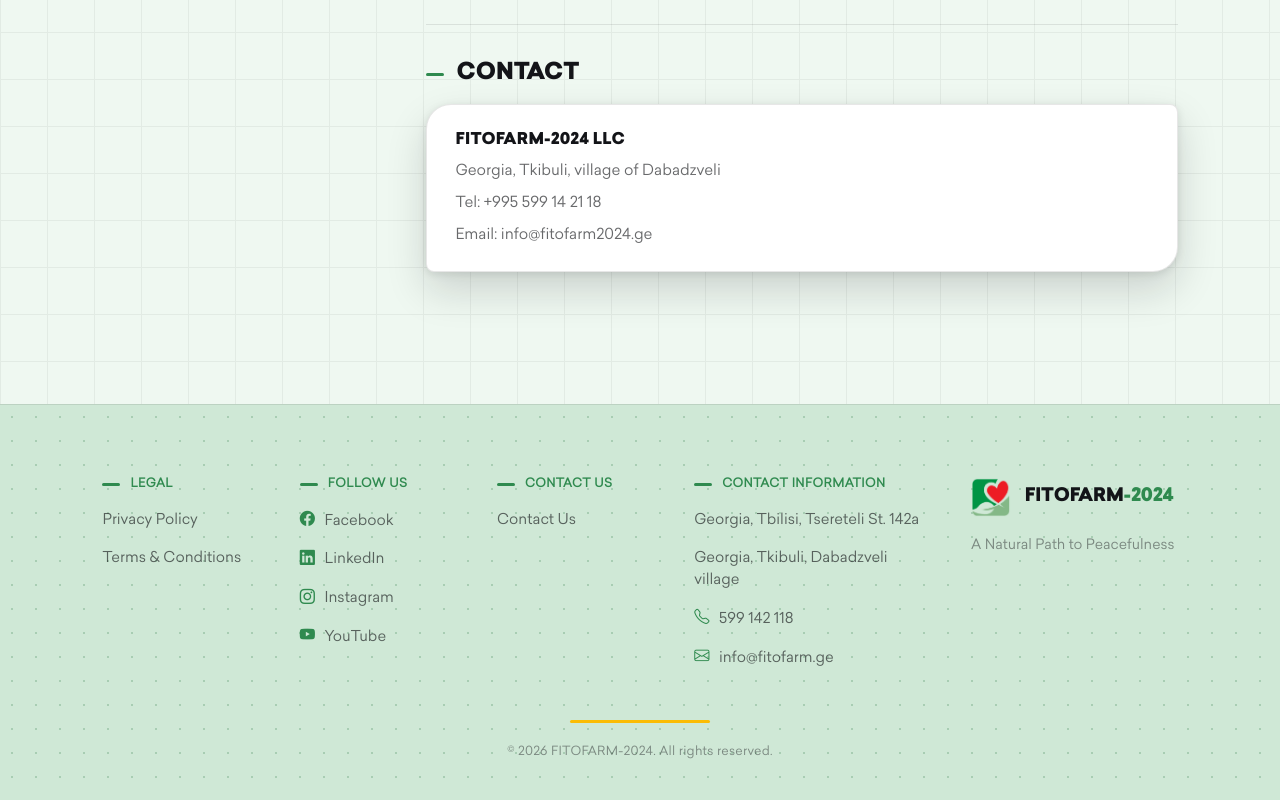
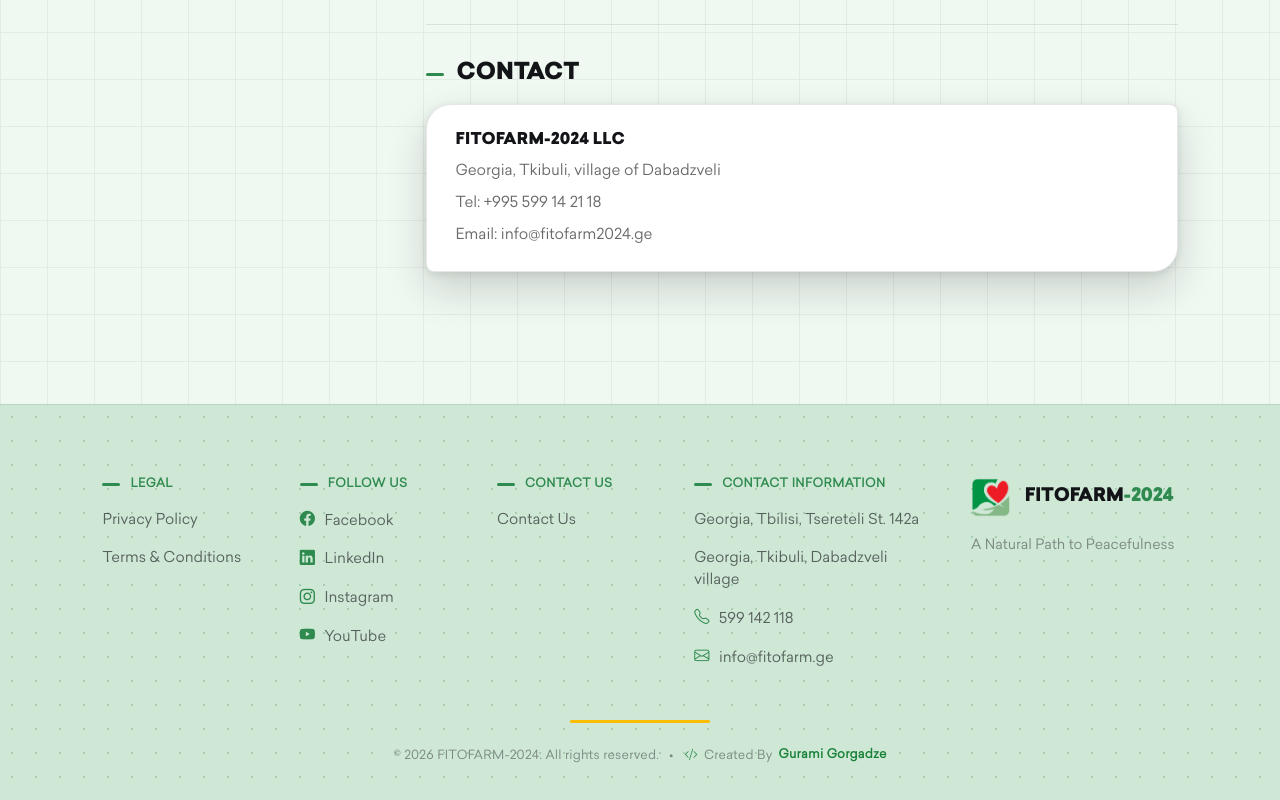
Before and after one commit to GuramiGorgadze/FITOFARM-2024, a React (Vite) app in the folder client/: page /terms in a window 1280 px wide. Shown: the part 1698-2498 px from the top of the page. Built offline with nearby package versions, Linux system fonts and the light colour scheme.

Commit message:
added credits

```diff
--- a/client/src/language/locales/de.json
+++ b/client/src/language/locales/de.json
@@ -194,6 +194,9 @@
     "contact": "Kontakt",
     "infoTitle": "Kontaktinformationen",
     "slogan": "Der natürliche Weg zum Wohlbefinden",
-    "copyright": "© {{year}} FITOFARM-2024. Alle Rechte vorbehalten."
+    "copyright": "© {{year}} FITOFARM-2024. Alle Rechte vorbehalten.",
+    "createdBy": "Erstellt Von",
+    "name": "Gurami Gorgadze",
+    "tail": ""
   }
 }
--- a/client/src/language/locales/en.json
+++ b/client/src/language/locales/en.json
@@ -191,6 +191,9 @@
     "contact": "Contact Us",
     "infoTitle": "Contact Information",
     "slogan": "A Natural Path to Peacefulness",
-    "copyright": "© {{year}} FITOFARM-2024. All rights reserved."
+    "copyright": "© {{year}} FITOFARM-2024. All rights reserved.",
+    "createdBy": "Created By",
+    "name": "Gurami Gorgadze",
+    "tail": ""
   }
 }
--- a/client/src/language/locales/ge.json
+++ b/client/src/language/locales/ge.json
@@ -194,6 +194,9 @@
     "contact": "დაგვიკავშირდით",
     "infoTitle": "საკონტაქტო ინფორმაცია",
     "slogan": "ბუნებრივი გზა სიმშვიდისკენ",
-    "copyright": "© {{year}} ფიტოფარმ-2024. ყველა უფლება დაცულია."
+    "copyright": "© {{year}} ფიტოფარმ-2024. ყველა უფლება დაცულია.",
+    "createdBy": "შექმნილია",
+    "name": "გურამ გორგაძეს",
+    "tail": "მიერ"
   }
 }
--- a/client/src/language/locales/ru.json
+++ b/client/src/language/locales/ru.json
@@ -191,6 +191,9 @@
     "contact": "Свяжитесь с нами",
     "infoTitle": "Контактная информация",
     "slogan": "Естественный путь к спокойствию",
-    "copyright": "© {{year}} ФИТОФАРМ-2024. Все права защищены."
+    "copyright": "© {{year}} ФИТОФАРМ-2024. Все права защищены.",
+    "createdBy": "Создано",
+    "name": "Гурамом Горгадзе",
+    "tail": ""
   }
 }
--- a/client/src/layouts/Footer.jsx
+++ b/client/src/layouts/Footer.jsx
@@ -136,6 +136,22 @@
 
       <div className="bottom">
         <p>{t('footer.copyright', { year })}</p>
+        <p className="credit">
+          <i
+            className="bi bi-code-slash"
+            aria-hidden="true"
+          />
+          {t('footer.createdBy')}{' '}
+          <a
+            className="link"
+            href="https://linktr.ee/gurami.gorgadze"
+            target="_blank"
+            rel="noopener noreferrer"
+          >
+            {t('footer.name')}
+          </a>{' '}
+          {t('footer.tail')}
+        </p>
       </div>
     </footer>
   );
--- a/client/src/styles/layouts/_footer.scss
+++ b/client/src/styles/layouts/_footer.scss
@@ -250,7 +250,17 @@
 
 .bottom {
   padding: 22px 0 32px;
+  display: flex;
+  flex-direction: column;
+  align-items: center;
+  gap: 6px;
   text-align: center;
+
+  @media (min-width: 640px) {
+    flex-direction: row;
+    justify-content: center;
+    gap: 10px;
+  }
 
   p {
     margin: 0;
@@ -262,6 +272,49 @@
   }
 }
 
+.credit {
+  display: inline-flex;
+  align-items: center;
+  flex-wrap: wrap;
+  justify-content: center;
+  gap: 6px;
+  color: $color-ink-dim;
+
+  &::before {
+    display: none;
+  }
+
+  @media (min-width: 640px) {
+    &::before {
+      content: '•';
+      display: inline-block;
+      color: $color-ink-faint;
+    }
+  }
+
+  i {
+    font-size: 0.82rem;
+    color: $color-green;
+    margin-left: 5px;
+  }
+
+  .link {
+    font-size: 0.78rem;
+    font-weight: 700;
+    padding: 2px 0;
+    color: $color-green-dark;
+
+    &::after {
+      bottom: -2px;
+    }
+
+    &:hover,
+    &:focus-visible {
+      color: $color-ink;
+    }
+  }
+}
+
 @media (prefers-reduced-motion: reduce) {
   .footer,
   .footer * {
```
